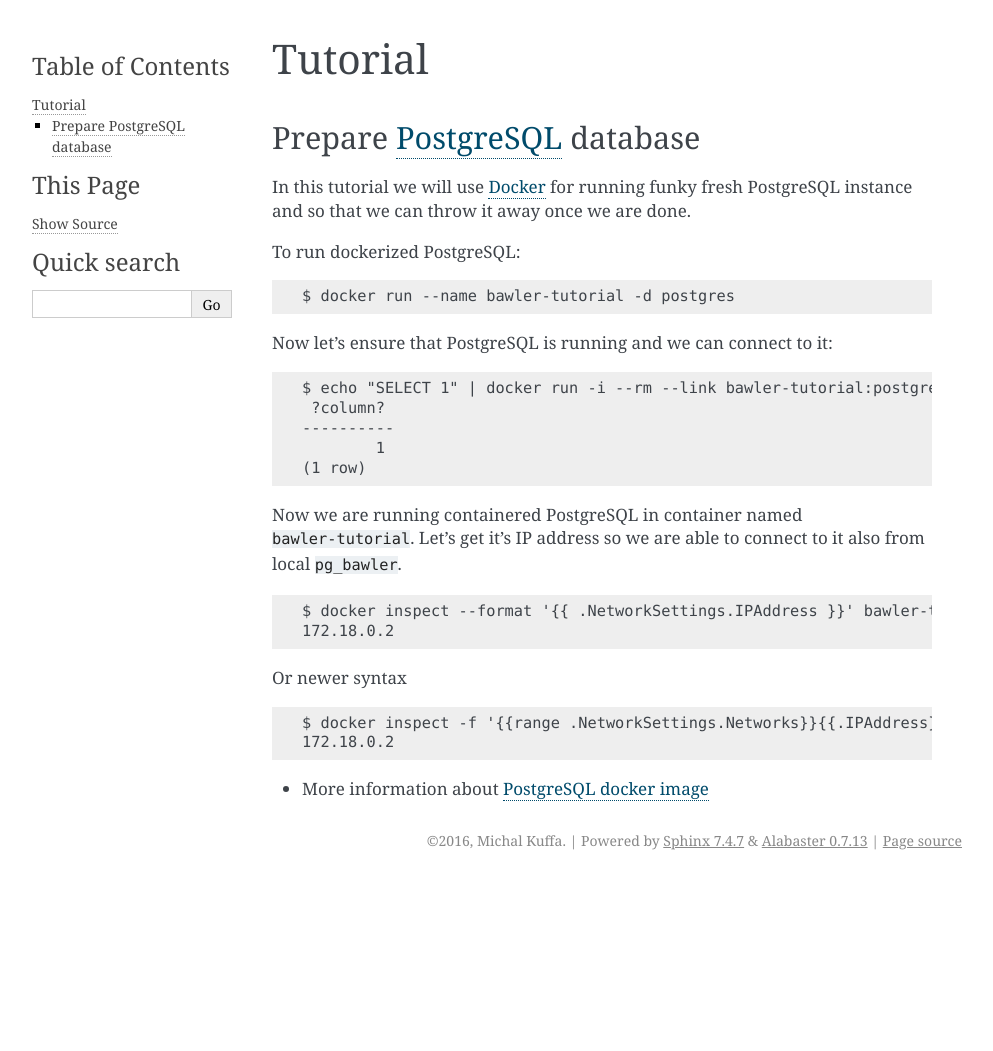
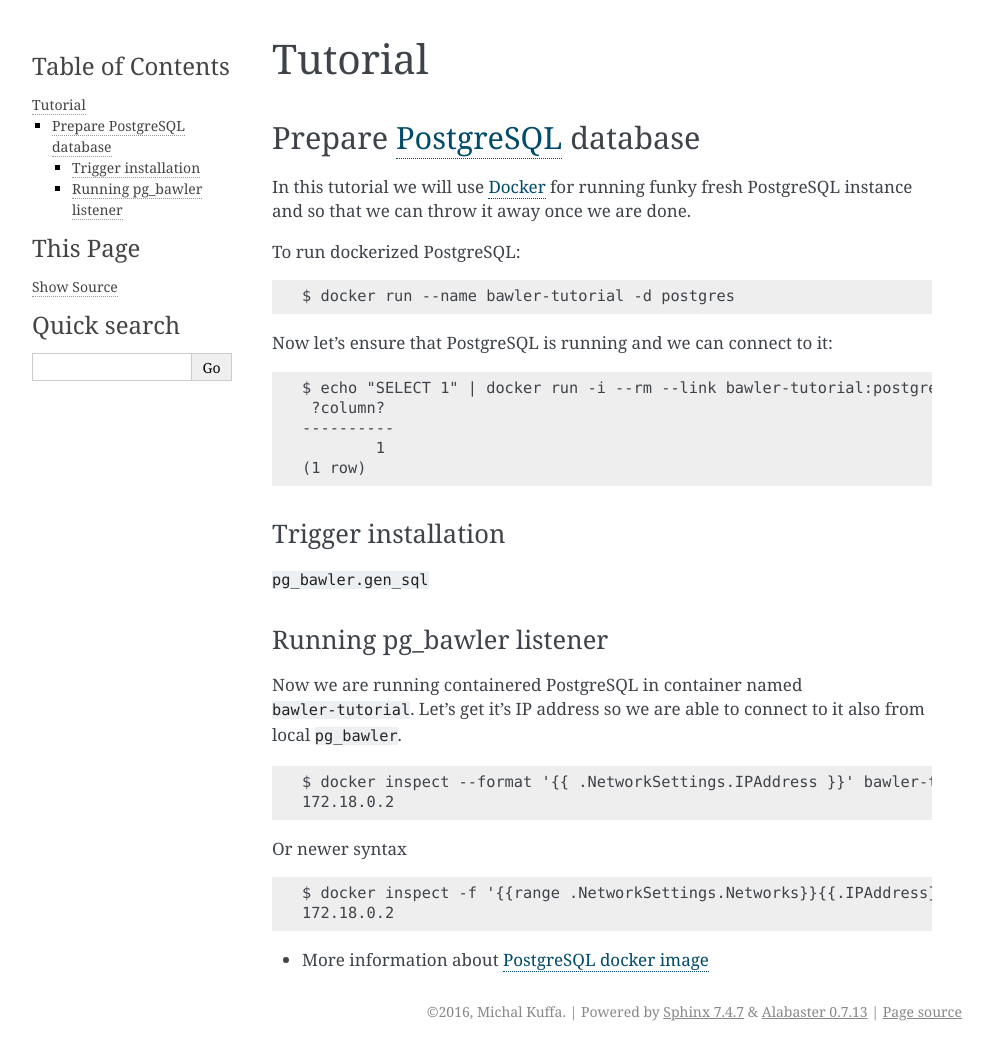
Before and after one commit to Vnet-as/pg_bawler, a Sphinx documentation site: the page built from docs/tutorial.rst, in a window 1280 px wide. Shown: the whole page, without its empty margins (148-1141 px from the left). Built offline with Sphinx 7.4.7, drawn with Linux system fonts in a browser that asks for light colours; before the commit the page ends 900 px from its top, so only the background shows below that.

Commit message:
Add new tutorial section names

```diff
--- a/docs/tutorial.rst
+++ b/docs/tutorial.rst
@@ -26,6 +26,15 @@ Now let's ensure that PostgreSQL is running and we can connect to it::
         (1 row)
 
 
+Trigger installation
+--------------------
+
+``pg_bawler.gen_sql``
+
+
+Running pg_bawler listener
+--------------------------
+
 Now we are running containered PostgreSQL in container named
 ``bawler-tutorial``. Let's get it's IP address so we are able to connect to it also from local ``pg_bawler``.
 
```
